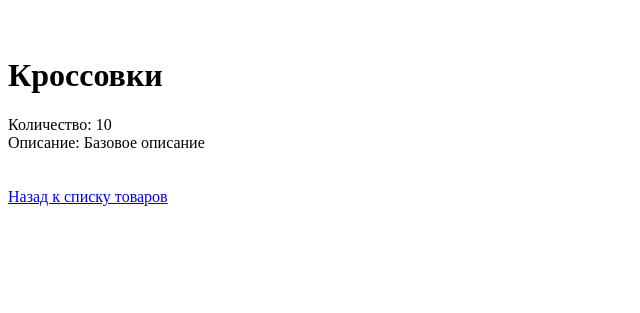
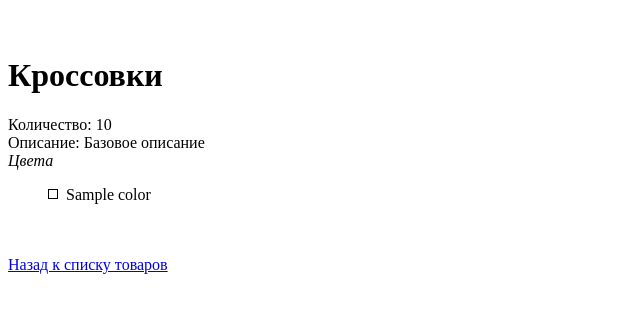
Before and after one commit to kislovev/FirstDjango, a Django app: page /item/1 in a window 1280 px wide. Shown: the part 26-339 px from the top of the page, without its empty margins (0-640 px from the left). Run offline with Django 5.2, Linux system fonts and the light colour scheme; data comes from the database, SQL or seed files in the repository; tables that the repository leaves empty hold one stand-in row (values such as "Sample post").

Commit message:
Добавление цветов

```diff
--- a/MainApp/models.py
+++ b/MainApp/models.py
@@ -1,10 +1,13 @@
 from django.db import models
+
 
 # Create your models here.
 class Color(models.Model):
     name = models.CharField(max_length=32)
+
     def __repr__(self) -> str:
-        return f"Color({self.name})"
+        return f'Color({self.name})'
+
 
 class Item(models.Model):
     name  = models.CharField(max_length=100)
--- a/MainApp/views.py
+++ b/MainApp/views.py
@@ -1,21 +1,10 @@
-from django.http import HttpResponse, HttpResponseNotFound
+from django.http import HttpResponseNotFound
 from django.shortcuts import render
 from MainApp.models import Item
 from django.core.exceptions import ObjectDoesNotExist
 
 
 # Create your views here.
-
-
-items = [
-    {"id": 1, "name": "Кроссовки abibas", "quantity": 5},
-    {"id": 2, "name": "Куртка кожаная", "quantity": 2},
-    {"id": 5, "name": "Coca-cola 1 литр", "quantity": 12},
-    {"id": 7, "name": "Картофель фри", "quantity": 0},
-    {"id": 8, "name": "Кепка", "quantity": 124},
-]
-
-
 def home(request):
     context = {
         "name": "Петров Иван Николаевич",
@@ -26,34 +15,32 @@ def home(request):
 
 def about(request):
     author = {
-        "Имя": "Иван",
-        "Отчество": "Петрович",
-        "Фамилия": "Иванов",
-        "телефон": "8-923-600-01-02",
+        "first_name": "Иван",
+        "middle_name": "Петрович",
+        "last_name": "Иванов",
+        "phone": "8-923-600-01-02",
         "email": "vasya@mail.ru",
     }
-    text = f"""
-    <header>
-        / <a href="/"> Home </a> / <a href="/items"> Items </a> / <a href="/about"> About </a>
-    </header>
-    Имя: <b>{author["Имя"]}</b><br>
-    Отчество: <b>{author["Отчество"]}</b><br>
-    Фамилия: <b>{author["Фамилия"]}</b><br>
-    телефон: <b>{author["телефон"]}</b><br>
-    email: <b>{author["email"]}</b><br>
-    """
-    return HttpResponse(text)
+    context = {
+        "author": author
+    }
+    return render(request, "about.html", context)
 
 
 def get_item(request, item_id: int):
     """По указанному id возвращаем имя элемента и кол-во"""
     try:
         item = Item.objects.get(id=item_id)
+        colors = []
+        # Проверяем, что у элемента есть хоть один цвет
+        if item.colors.exists():
+            colors = item.colors.all()
     except ObjectDoesNotExist:
         return HttpResponseNotFound(f"Item with id={item_id} not found.")
     else:
         context = {
-            "item": item
+            "item": item,
+            "colors": colors,
         }
         return render(request, "item_page.html", context)
 
--- a/static/style.css
+++ b/static/style.css
@@ -44,3 +44,19 @@
     row-gap: 40px; /* Отступ между рядами */
     margin: 0 auto;
   }
+
+.container {
+    display: flex;
+}
+
+.ul_no_mark {
+    list-style-type: none;
+}
+
+.div_color {
+    border:1px solid #000;
+    width:10px;
+    height:10px;
+    margin-top:3px;
+    float:left;
+}
--- a/templates/item_page.html
+++ b/templates/item_page.html
@@ -1,7 +1,15 @@
 {% extends "base.html" %}
+
+{% load static %}
 
 {% block title %}
     Item page
+{% endblock  %}
+
+{% block style %}
+    {{ block.super }}
+
+    <link rel="stylesheet" href="{% static 'style.css' %}">
 {% endblock  %}
 
 {% block content %}
@@ -13,8 +21,15 @@
         Количество: {{ item.count | default:"Товар отсутствует на складе" }}
     </div>
     <div>
-        Описание: {{ item.description}}
+        Описание: {{ item.description }}
     </div>
+    <i>Цвета</i>
+    <ul class='ul_no_mark'>
+        {% for color in colors %}
+            <li><div class='div_color' style='background-color: {{ color.name }};'></div>&nbsp;&nbsp;{{ color.name }}</li>
+        {% endfor %}
+    </ul>
+
     <br><br>
     <a href="{% url "items-list" %}"> Назад к списку товаров </a>
 
--- a/templates/items_list.html
+++ b/templates/items_list.html
@@ -20,9 +20,9 @@
     <div class="items">
         {% for item in items %}
         <div class="item">
-            <a href="/item/{{item.id}}">
-                <p class = "item_name">{{item.name}}</p>
-                <p> Бренд: {{item.brand}}</p>
+            <a href="{% url "item-detail" item.id %}">
+                <p class = "item_name">{{ item.name }}</p>
+                <p> Бренд: {{ item.brand }}</p>
                 <p> Описание товара:</p>
                 <p> {{ item.description }} </p>
              </a>
```
Also changed, not shown: templates/about.html (+17 -14 lines).
